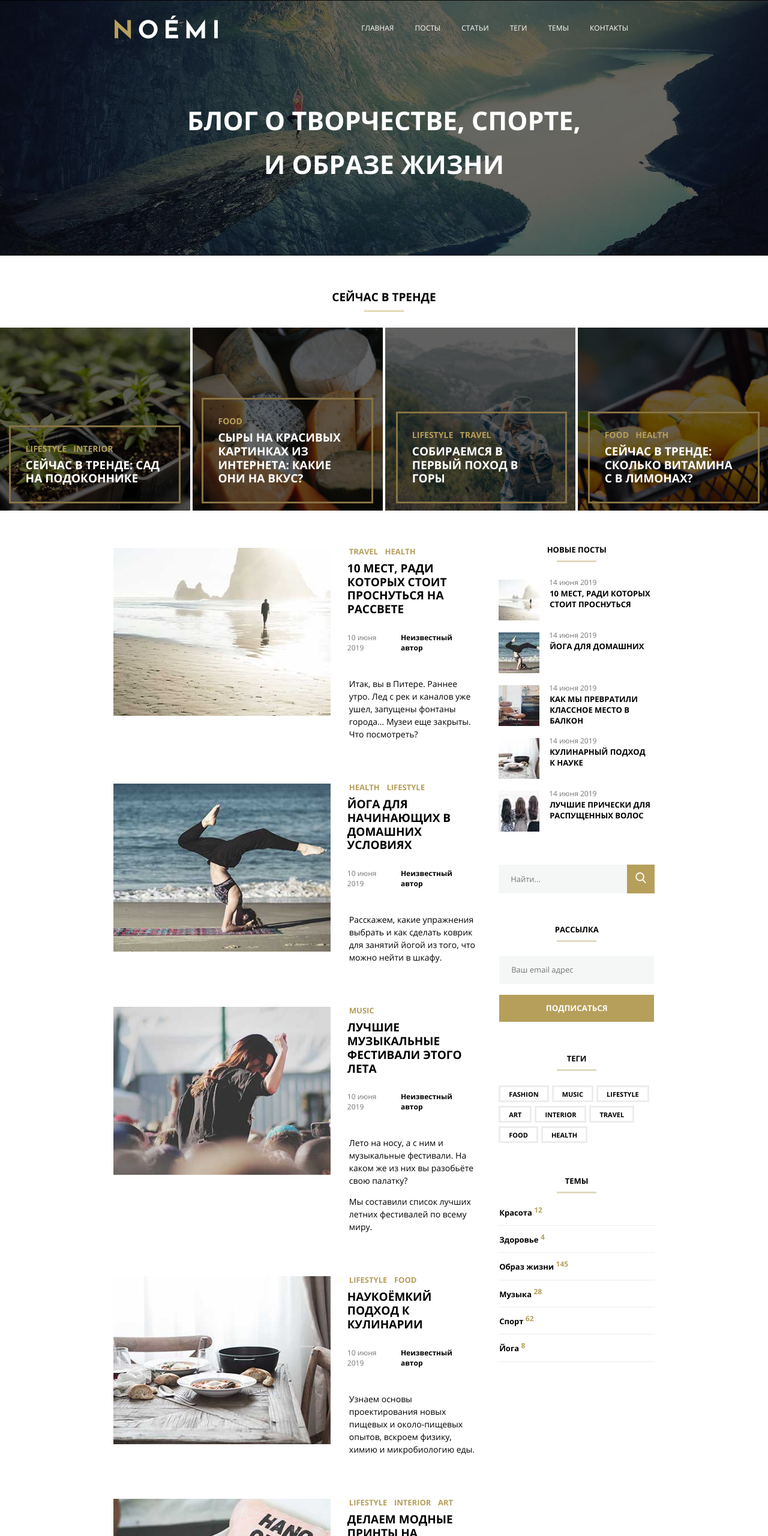
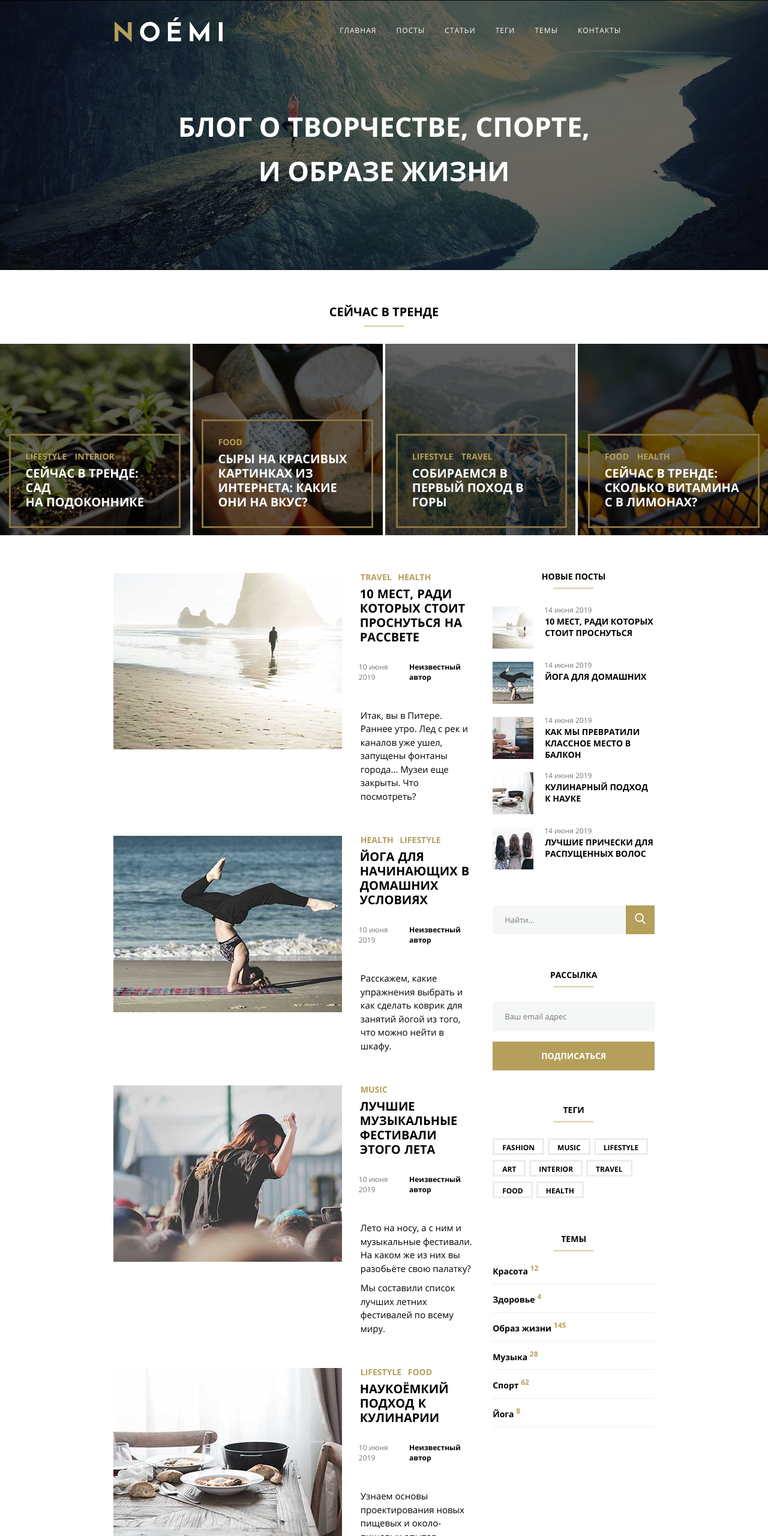
Before and after one commit to sav-roman/mq-diplom, a plain HTML site: page index.html in a window 1280 px wide. Shown: the top 2560 px of the page at 60% size. Drawn offline with Linux system fonts and the light colour scheme; files whose address does not match are found by name.

Commit message:
Итоговая работа, сдача №3

```diff
--- a/css/style.css
+++ b/css/style.css
@@ -74,7 +74,7 @@ li {
     box-sizing: border-box;
 
     background-image: url("../images/banner-bg.jpg");
-    padding: 150px 0px 72px 0px;
+    padding: 159px 0px 82px 0px;
 }
 
 .header::before {
@@ -93,27 +93,28 @@ li {
     position: absolute;
     z-index: 2;
 
-    width: 172px;
-    top: 26px;
+    width: 180px;
+    top: 29px;
     left: 14.9%;
 }
 
 .nav {
     display: block;
     position: absolute;
-    top: 38px;
-    right: 233px;
+    top: 42px;
+    right: 245px;
     color: #fff;
     font-family: OpenSans-Regular;
     font-size: 12px;
     z-index: 2;
+    letter-spacing: 1px;
 }
 
 .nav-item {
     color: inherit;
     text-decoration: none;
     text-transform: uppercase;
-    margin-left: 32px;
+    margin-left: 29px;
 }
 
 .nav-item:hover {
@@ -128,12 +129,12 @@ li {
     position: relative;
     left: 0px;
     top: -15px;
-    line-height: 1.7;
+    line-height: 1.65;
     text-transform: uppercase;
     color: #ffffff;
     font-family: OpenSans-Bold, sans-serif;
-    font-size: 43px;
-    width: 660px;
+    font-size: 45px;
+    width: 690px;
     z-index: 2;
 }
 /* +++++++++++++++++++++++++++++++++++++++++++++++++++++++++++++ */
@@ -149,15 +150,15 @@ li {
 .trend-articles {
     width: 100%;
     text-align: center;
-    margin-bottom: 20px;
+    margin-bottom: 21px;
 }
 
 .trend-title {
     text-transform: uppercase;
     font-family: OpenSans-Bold, sans-serif;
-    font-size: 19px;
+    font-size: 20px;
     margin-top: 56px;
-    margin-bottom: 26px;
+    margin-bottom: 28px;
 }
 
 .trend-articles-wrapper {
@@ -176,7 +177,7 @@ li {
     align-items: flex-end;
     /* ======================== */
     width: 24.8%;
-    min-height: 305px;
+    min-height: 319px;
     padding-bottom: 0.9%;
 }
 
@@ -232,7 +233,7 @@ li {
 
 .desc-conteiner {
     display: flex;
-    gap: 5%;
+    gap: 6%;
 }
 
 .article-desc {
@@ -252,7 +253,7 @@ li {
     text-align: left;
     margin-top: 7px;
     /* ======================== */
-    font-size: 19px;
+    font-size: 20px;
     line-height: 1.2;
 }
 /* ============================================================= */
@@ -279,7 +280,7 @@ li {
 
 .article {
     display: flex;
-    margin-bottom: 58px;
+    margin-bottom: 60px;
     /* border: 1px solid red; */
 }
 
@@ -287,10 +288,14 @@ li {
     margin-top: 42px;
 }
 
+.article:nth-child(5){
+    margin-top: 2px;
+}
+
 .article-img {
     margin-right: 28px;
-    width: 362px;
-    height: 280px;
+    width: 382px;
+    height: 294px;
     background-color: #f4f7f6;
 }
 
@@ -307,17 +312,18 @@ li {
 }
 
 .article-main-desc {
-    font-size: 13px;
+    font-size: 14px;
 }
 
 .article-title {
     font-family: OpenSans-Bold, sans-serif;
     text-transform: uppercase;
-    font-size: 19px;
-    margin-top: 8px;
-    margin-left: 0px;
-    margin-bottom: 27px;
+    font-size: 20px;
+    margin-top: 7px;
+    margin-left: 2px;
+    margin-bottom: 29px;
     line-height: 1.2;
+    word-spacing: 1px;
 }
 
 .article-title:hover {
@@ -332,7 +338,7 @@ li {
 .article-date {
     font-family: OpenSans-Regular, sans-serif;
     font-size: 12px;
-    margin-right: 10px;
+    margin-right: 14px;
     color: #757575;
 }
 
@@ -343,10 +349,14 @@ li {
 
 .article-text {
     font-family: OpenSans-Regular, sans-serif;
-    font-size: 14px;
-    margin-top: 41px;
+    font-size: 15px;
+    margin-top: 44px;
     margin-left: 3px;
     line-height: 1.5;
+}
+
+.article-text > p {
+    margin-bottom: -5px;
 }
 
 /* aside++++++++++++++++++++++++++++++++++++++++++++++++++++++++ */
@@ -357,7 +367,7 @@ li {
     position: relative;
     text-align: right;
     /* ======================== */
-    width: 260px;
+    width: 270px;
     /* border: 1px solid rgb(71, 43, 43); */
 }
 /* =================================== */
@@ -366,8 +376,8 @@ li {
     margin-top: 0px;
     margin-bottom: 0px;
     font-family: OpenSans-Bold, sans-serif;
-    font-size: 13px;
-    margin-top: -4px;
+    font-size: 14px;
+    margin-top: -2px;
     /* border: 1px solid red; */
 }
 
@@ -393,7 +403,7 @@ li {
     position: relative;
     /* border: 1px solid red; */
     /* ======================== */
-    margin-top: 20px;
+    margin-top: 22px;
 }
 
 .new-articles-item-1th {
@@ -405,7 +415,7 @@ li {
     background-color: #f4f7f6;
     /* ======================== */
     width: 68px;
-    height: 68px;
+    height: 70px;
     margin-right: 20px;
 }
 
@@ -414,7 +424,7 @@ li {
     font-size: 12px;
     color: #757575;
     position: absolute;
-    margin: -4px 0 0 -4px;
+    margin: -3px 0 0 -2px;
 }
 
 .new-articles-text {
@@ -423,9 +433,9 @@ li {
     color: #000000;
     position: absolute;
     /* ======================== */
-    font-size: 13px;
-    margin: 14px 0 0 85px;
-    padding-right: 5px;
+    font-size: 14px;
+    margin: 15px 0 0 87px;
+    padding-right: 0px;
     /* border: 1px solid red; */
 }
 
@@ -436,7 +446,7 @@ li {
 .search-form {
     display: flex;
     /* ======================== */
-    margin-top: 55px;
+    margin-top: 60px;
     /* border: 1px solid red; */
 }
 
@@ -502,7 +512,7 @@ li {
     display: flex;
     flex-direction: column;
     /* ======================== */
-    margin-top: 55px;
+    margin-top: 60px;
     /* border: 1px solid red; */
 }
 
@@ -514,8 +524,8 @@ li {
     font-size: 13px;
     /* ------------------- */
     margin-top: 23px;
-    width: 254px;
-    height: 45px;
+    width: 267px;
+    height: 48px;
 }
 
 .search-field-mail:hover + .hidden-info {
@@ -531,14 +541,15 @@ li {
 }
 
 .mail-button {
-    width: 258px;
-    height: 45px;
+    width: 270px;
+    height: 48px;
     background-color: #b59f5b;
     border: none;
     text-transform: uppercase;
     color: #fff;
     font-family: OpenSans-Bold, sans-serif;
-    margin-top: 18px;
+    margin-top: 17px;
+    font-size: 14px;
 }
 
 .mail-button:hover {
@@ -565,7 +576,7 @@ li {
     text-align: center;
     display: flex;
     flex-direction: column;
-    margin-top: 56px;
+    margin-top: 58px;
 }
 
 .tegs-conteiner {
@@ -579,11 +590,11 @@ li {
     box-sizing: border-box;
     height: 28px;
     border: 3px solid #ededed;
-    padding: 4px 14px 0px 14px;
-    margin: 6px 5px 0px 0px;
+    padding: 4px 13px 0px 13px;
+    margin: 8px 6px 0px 0px;
     /* ======================== */
     font-family: OpenSans-Bold, sans-serif;
-    font-size: 11px;
+    font-size: 12px;
     text-transform: uppercase;
 }
 
@@ -593,16 +604,16 @@ li {
 /* =================================== */
 .sidebar-themes {
     text-align: center;
-    margin-top: 58px;
+    margin-top: 60px;
 }
 
 .sidebar-themes-item {
-    margin-top: 10px;
+    margin-top: 12px;
     padding-bottom: 12px;
-    padding-left: 1px;
+    padding-left: 0px;
     text-align: left;
     font-family: OpenSans-Bold, sans-serif;
-    font-size: 13px;
+    font-size: 14px;
     border-bottom: 1px solid #eeeeee;
 }
 
@@ -628,7 +639,7 @@ li {
     text-align: center;
     /* ======================== */
     margin-top: -19px;
-    margin-bottom: 60px;
+    margin-bottom: 65px;
     /* border: 1px solid red; */
 }
 
@@ -636,8 +647,8 @@ li {
     text-transform: uppercase;
     font-family: OpenSans-Bold, sans-serif;
     /* ======================== */
-    font-size: 19px;
-    margin-bottom: 25px;
+    font-size: 20px;
+    margin-bottom: 29px;
 }
 
 .our-products-wrapper {
@@ -670,16 +681,16 @@ li {
     padding-bottom: 10px;
     flex-grow: 1;
     /* ======================== */
-    min-height: 257px;
+    min-height: 268px;
     padding-left: 17px;
-    padding-right: 17px;
-    font-size: 14px;
+    padding-right: 20px;
+    font-size: 15px;
     margin-top: -35px;
 }
 
 @media (min-width: 1201px) {
     .shop-item-img1 {
-        width: 88%;
+        width: 87%;
     }
 
     .shop-item-img2 {
@@ -697,7 +708,7 @@ li {
     text-transform: uppercase;
     font-family: OpenSans-Bold, sans-serif;
     /* ======================== */
-    font-size: 19px;
+    font-size: 20px;
     margin-top: 50px;
 }
 
@@ -708,7 +719,7 @@ li {
 .shop-item-price-wrapper {
     display: flex;
     justify-content: space-between;
-    margin-top: 20px;
+    margin-top: 21px;
 }
 
 .shop-item-price {
@@ -737,8 +748,8 @@ li {
     text-transform: uppercase;
     font-family: OpenSans-Bold, sans-serif;
     /* ======================== */
-    width: 136px;
-    height: 46px;
+    width: 140px;
+    height: 48px;
 }
 
 .shop-item-botton:hover {
@@ -753,7 +764,7 @@ li {
     box-sizing: border-box;
     width: 100%;
     text-align: center;
-    padding-bottom: 40px;
+    padding-bottom: 50px;
 }
 
 .socials {
@@ -765,9 +776,9 @@ li {
     background-color: #f4f7f6;
     /* ======================== */
     width: 70.5%;
-    height: 80px;
-    margin-bottom: 64px;
-    gap: 34px;
+    height: 82px;
+    margin-bottom: 70px;
+    gap: 36px;
     padding-top: 31px;
     padding-left: 4px;
 }
@@ -780,7 +791,7 @@ li {
 }
 
 .socials-img {
-    height: 19px;
+    height: 20px;
   }
 
 .socials-img:hover + .hidden-info {
@@ -797,7 +808,7 @@ li {
     color: #999999;
     /* ======================== */
     left: 5px;
-    font-size: 11.5px;
+    font-size: 12px;
 }
 /* ++++++++++++++++++++++++++++++++++++++++++++++++++++++++++ */
 /* pop-up++++++++++++++++++++++++++++++++++++++++++++++++++++ */
@@ -1106,18 +1117,20 @@ li {
 
     .article {
         flex-direction: column;
-        margin-top: -15px;
+        margin-top: -18px;
         width: 94.5%;
         border-bottom: 3px solid #f0f0f0;
+        padding-right: 0px;
         /* border: 1px solid red; */
     }
 
     .article:nth-child(1){
-        margin-top: 28px;
+        margin-top: 26px;
     }
 
     .article:nth-last-child(1){
         border-bottom:none;
+        margin-top: -20px;
     }
 
     .article-img {
@@ -1142,6 +1155,7 @@ li {
         margin-left: -3px;
         margin-bottom: 30px;
         line-height: 1.3;
+        word-spacing: 0px;
         /* border: 1px solid red; */
     }
 
@@ -1162,16 +1176,20 @@ li {
         font-size: 15px;
         margin-top: 28px;
         margin-left: -1px;
-        padding-right: -1px;
+        margin-bottom: 18px;
+        padding-right: 1px;
         line-height: 1.47;
         /* border: 1px solid red; */
     }
 
-
+    .article-text > p {
+        margin-bottom: 0px;
+        margin-top: 10px;
+    }
     /* ========================================================= */
 
     .sidebar {
-        padding-top: 26px;
+        padding-top: 23px;
         width: 272px;
         /* border: 1px solid red; */
     }
@@ -1209,7 +1227,7 @@ li {
 
     /* =================================== */
     .sidebar-mail {
-        margin-top: 61px;
+        margin-top: 59px;
     }
 
     .search-field-mail {
@@ -1238,7 +1256,7 @@ li {
     }
     /* =================================== */
     .tegs {
-        margin-top: 60px;
+        margin-top: 56px;
     }
 
     .teg-item {
@@ -1266,7 +1284,7 @@ li {
     /* our-goods================================================ */
     .our-products {
         /* border: 1px solid red; */
-        margin-top: -25px;
+        margin-top: -31px;
         margin-bottom: 23px;
     }
 
@@ -1290,17 +1308,18 @@ li {
         padding-right: 22px;
         font-size: 15px;
         margin-top: -33px;
+        min-height: 267px;
     }
 
     .our-product:nth-child(3) > .shop-item {
         min-height: 246px;
-        margin-top: -38px;
+        margin-top: -42px;
         padding-top: 5px;;
     }
 
     .shop-item-title {
         font-size: 17px;
-        margin-top: 47px;
+        margin-top: 49px;
     }
 
     .shop-item-img1 {
@@ -1531,6 +1550,10 @@ li {
         margin-bottom: 35px;
     }
 
+    .article:nth-last-child(1){
+        margin-top: 0px;
+    }
+
     .article-img {
         margin-right: 0px;
         width: 99%;
@@ -1573,7 +1596,7 @@ li {
     }
     /* sidebar================================================== */
     .sidebar {
-        padding-top: 5px;
+        padding-top: 4px;
         margin: 0px 0px 0px 0px;
         position: relative;
         /* text-align: right; */
```
